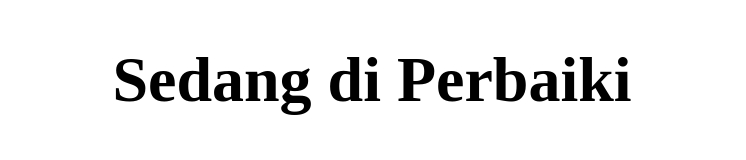
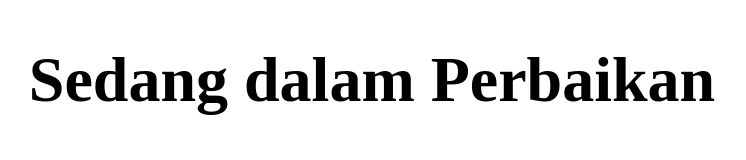
Before and after one commit to DikDns/dikdns-portfolio, a plain HTML site: page id.html in a window 1280 px wide. Shown: the whole page, without its empty margins (268-1014 px from the left). Drawn offline with Linux system fonts and the light colour scheme.

Commit message:
Update 'di' to 'dalam'

```diff
--- a/id.html
+++ b/id.html
@@ -8,7 +8,7 @@
 </head>
 <body>
 
-    <h1 style="text-align: center; font-size: 64px;">Sedang di Perbaiki</h1>
+    <h1 style="text-align: center; font-size: 64px;">Sedang dalam Perbaikan</h1>
 
 </body>
 </html>
```
